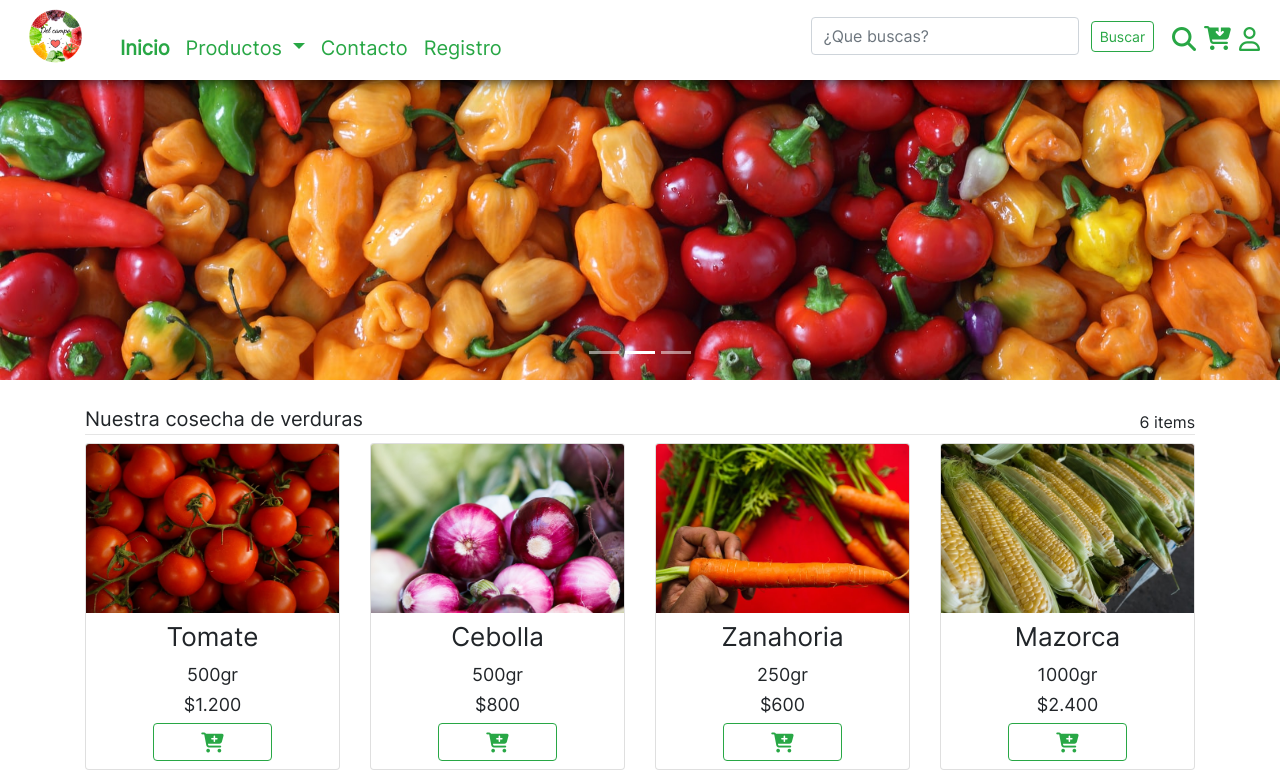
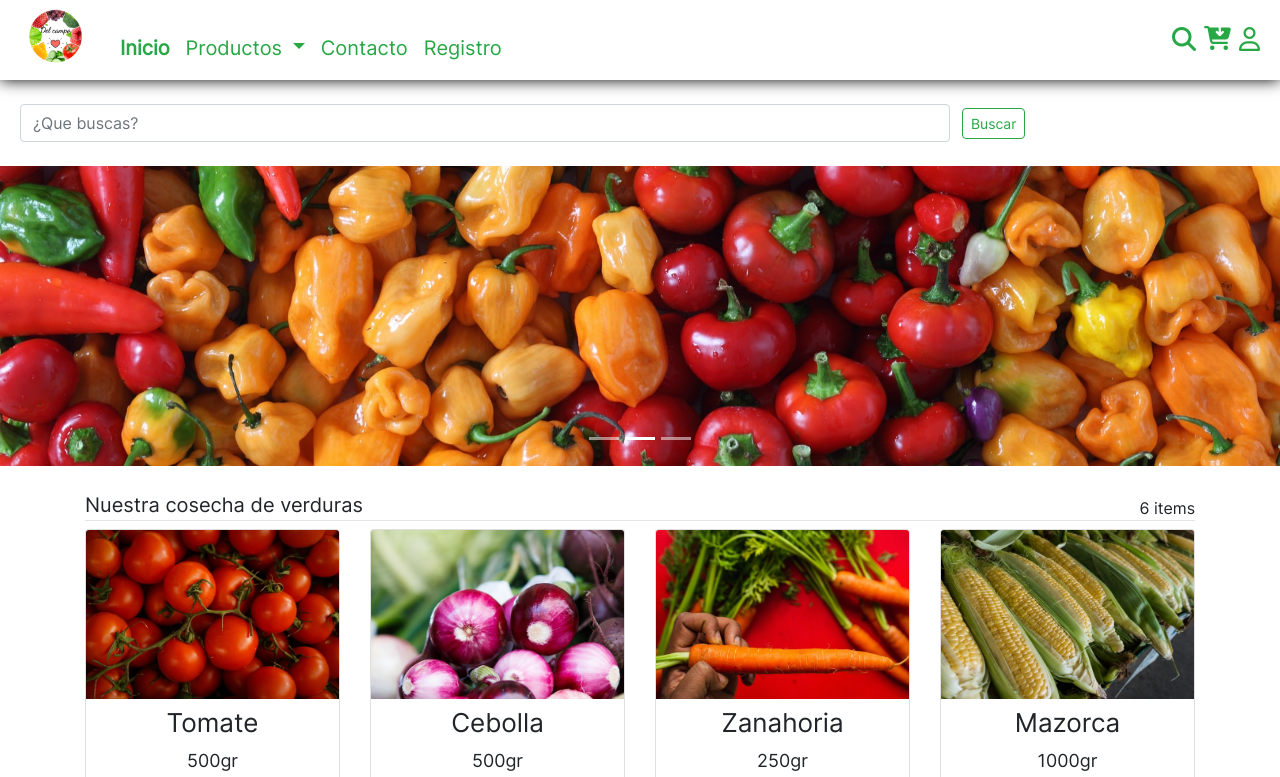
Before and after one commit to SebasGordillo7/DelCampo, a plain HTML site: page verduras.html in a window 1280 px wide. Both pictures are taken after a click on the button 1184 px from the left and 40 px from the top of the page. Shown: the top 777 px of the page. Drawn offline with nearby package versions, Linux system fonts and the light colour scheme; a web font is replaced by a local one.

Commit message:
Arreglando barra de busqueda

```diff
--- a/css/componentes.css
+++ b/css/componentes.css
@@ -45,7 +45,7 @@
     font-size: 16px;
 }
 
-.cursor{
+.cursor {
     cursor: pointer;
 }
 
@@ -127,3 +127,9 @@
 .acordeon-titulos:active {
     color: var(--primer-color);
 }
+
+.hola {
+    position: sticky;
+    top: 60px;
+    z-index: 100;
+}
--- a/js/app.js
+++ b/js/app.js
@@ -5,7 +5,7 @@ const products = document.getElementById('lista-productos')
 const listaProducts = document.querySelector('#lista-carrito tbody')
 const vaciarCarritoBTN = document.getElementById('vaciar-carrito')
 
-const boton = document.querySelector('agregar-carrito')
+const boton = document.querySelector('.agregar-carrito')
 
 /// Listeners ///
 
--- a/verduras.html
+++ b/verduras.html
@@ -88,7 +88,9 @@
                 <i class=" iconos fas fa-bars"></i>
             </button>
 
+
         </div>
+
         <div class="collapse navbar-collapse justify-content-between align-items-center" id="barra-navegacion">
             <ul class="navbar-nav">
                 <li class="nav-item active ">
@@ -117,18 +119,16 @@
             </ul>
         </div>
 
-        <div class="collapse mb-2 " id="collapseExample2">
-            <div class="card p-0 card-body border-0">
-                <form class="form-inline">
-                    <input class="form-control mr-sm-2 w-75" type="search" placeholder="¿Que buscas?"
-                        aria-label="Search">
-                    <button class="btn btn-outline-success mx-1 rounded btn-sm my-2 my-sm-0"
-                        type="submit">Buscar</button>
-                </form>
-            </div>
+    </nav>
+
+    <div class="collapse hola my-1" id="collapseExample2">
+        <div class="card card-body border-0">
+            <form class="form-inline">
+                <input class="form-control mr-sm-2 w-75" type="search" placeholder="¿Que buscas?" aria-label="Search">
+                <button class="btn btn-outline-success mx-1 rounded btn-sm my-2 my-sm-0" type="submit">Buscar</button>
+            </form>
         </div>
-
-    </nav>
+    </div>
 
     <!-- Main -->
     <main>
```
Also changed, not shown: descripcion.html (+3 -2 lines).
